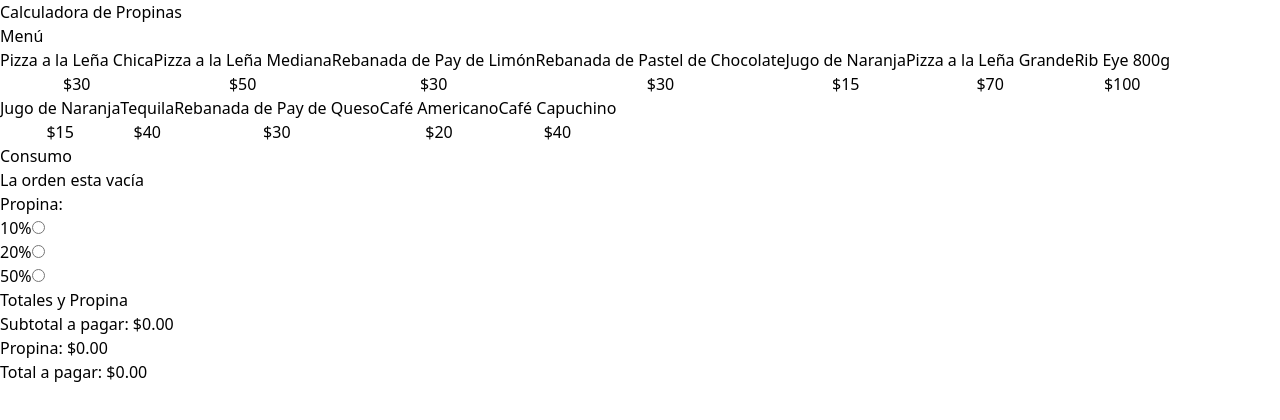
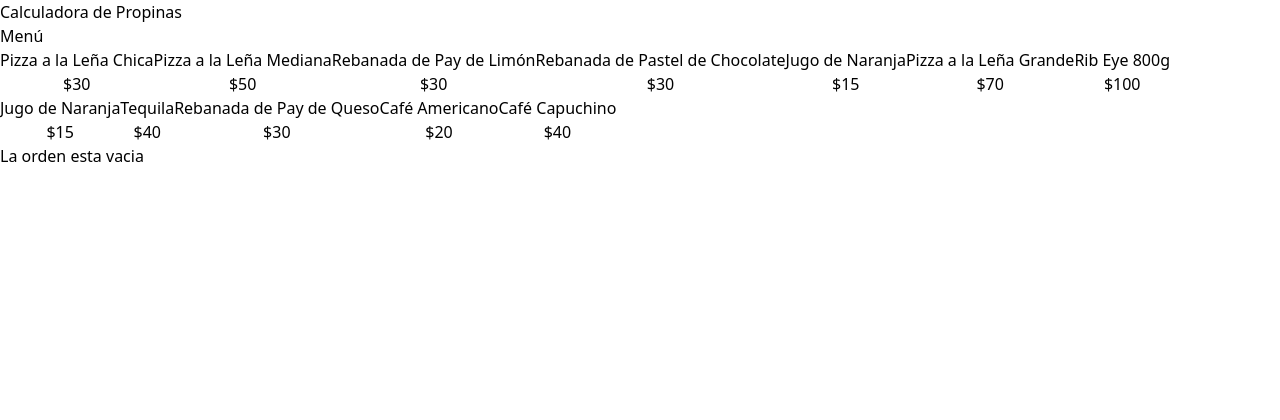
Before and after one commit to Migeuskz/calculadora-de-propinas, a React (Vite) app: page / in a window 1280 px wide. Shown: the top 420 px of the page. Built offline with nearby package versions, Linux system fonts and the light colour scheme.

Commit message:
reiniciando la orden

```diff
--- a/src/App.tsx
+++ b/src/App.tsx
@@ -8,7 +8,7 @@ import useOrder from "./hooks/useOrder"
 
 
 function App() {
-  const { order, addItem, removeItem, tip, setTip } = useOrder()
+  const { order, addItem, removeItem, tip, setTip, placeOrder } = useOrder()
   // console.log(menuItems)
   return (
     <>
@@ -31,7 +31,8 @@ function App() {
         </div>
 
         <div className=" border border-dashed border-slate-300 p-5 rounded-lg space-x-10">
-
+          {order.length > 0 ? (
+            <>
               <OrderContents
                 order={order}
                 removeItem={removeItem}
@@ -39,12 +40,18 @@ function App() {
 
               <TipPercentageForm
                 setTip={setTip}
+                tip={tip}
               />
 
               <OrderTotals
                 order={order}
                 tip={tip}
+                placeOrder={placeOrder}
               />
+            </>
+          ): (
+            <p className="text-center">La orden esta vacia</p>
+          )}
 
         </div>
       </main>
--- a/src/components/OrderContents.tsx
+++ b/src/components/OrderContents.tsx
@@ -12,11 +12,7 @@ export default function OrderContents({ order, removeItem }: OrderContentsProps)
             <h2 className=" font-black text-4xl">Consumo</h2>
 
             <div className=" space-y-3 mt-10">
-                {order.length === 0 ?
-                    <p className=" text-center">La orden esta vacía</p>
-                    :
-                    (
-                        order.map(item => (
+                { order.map(item => (
                             <div
                                 key={item.id}
                                 className="flex justify-between items-center border-t border-gray-200 py-5 last-of-type:border-b"
@@ -37,9 +33,7 @@ export default function OrderContents({ order, removeItem }: OrderContentsProps)
                                     X
                                 </button>
                             </div>
-                        ))
-                    )
-                }
+                        ))}
             </div>
 
         </div>
--- a/src/components/OrderTotals.tsx
+++ b/src/components/OrderTotals.tsx
@@ -1,14 +1,15 @@
-import { useMemo,useCallback } from "react"
+import { useCallback } from "react"
 import { OrderItem } from "../types"
 import { formatCurrency } from "../helpers"
 
 
 type OrderTotalsProps={
-    order: OrderItem[]
-    tip: number
+    order: OrderItem[],
+    tip: number,
+    placeOrder: () => void
 }
 
-export default function OrderTotals({order, tip}: OrderTotalsProps) {
+export default function OrderTotals({order, tip, placeOrder}: OrderTotalsProps) {
 
     const subtotalAmount = useCallback(() => order.reduce( (total, item) => total + (item.quantity * item.price),0 ), [order])
     const tipAmount = useCallback(() => subtotalAmount() * tip  , [tip, order])
@@ -29,8 +30,12 @@ export default function OrderTotals({order, tip}: OrderTotalsProps) {
             </p>
         </div>
 
-        <button>
-
+        <button
+            className=" w-full bg-black p-3 uppercase text-white font-bold mt-10 disabled:opacity-10"
+            disabled={totalAmount() === 0}
+            onClick={placeOrder}
+        >
+                guardar orden
         </button>
     </>
   )
--- a/src/components/TipPercentageForm.tsx
+++ b/src/components/TipPercentageForm.tsx
@@ -20,23 +20,25 @@ const tipOptions = [
 
 type TipPercentageFormProps = {
     setTip: Dispatch<SetStateAction<number>>
+    tip: number
 }
 
-export default function TipPercentageForm({setTip}: TipPercentageFormProps) {
+export default function TipPercentageForm({setTip, tip}: TipPercentageFormProps) {
     return (
         <div >
             <h3 className=' font-black text-2xl'>Propina: </h3>
 
             <form >
-                {tipOptions.map(tip => (
-                    <div key={tip.id} className=" flex gap-2">
-                        <label htmlFor={tip.id}>{tip.label}</label>
+                {tipOptions.map(tipOption => (
+                    <div key={tipOption.id} className=" flex gap-2">
+                        <label htmlFor={tipOption.id}>{tipOption.label}</label>
                         <input
-                            id={tip.id}
+                            id={tipOption.id}
                             type="radio"
                             name="tip"
-                            value={tip.value}
+                            value={tipOption.value}
                             onChange={e => setTip(+e.target.value)}
+                            checked={tipOption.value === tip}
                         />
                     </div>
                 ))}
--- a/src/hooks/useOrder.ts
+++ b/src/hooks/useOrder.ts
@@ -27,6 +27,11 @@ export default function useOrder() {
         setOrder(order.filter(item => item.id !== id))
     }
 
+    const placeOrder = () => {
+        setOrder([])
+        setTip(0)
+    }
+
     // console.log(order)
 
     return {
@@ -34,7 +39,8 @@ export default function useOrder() {
         tip,
         setTip,
         addItem,
-        removeItem
+        removeItem,
+        placeOrder
     }
 
 }
```
Lines whose indentation alone changed are shown as unchanged.
